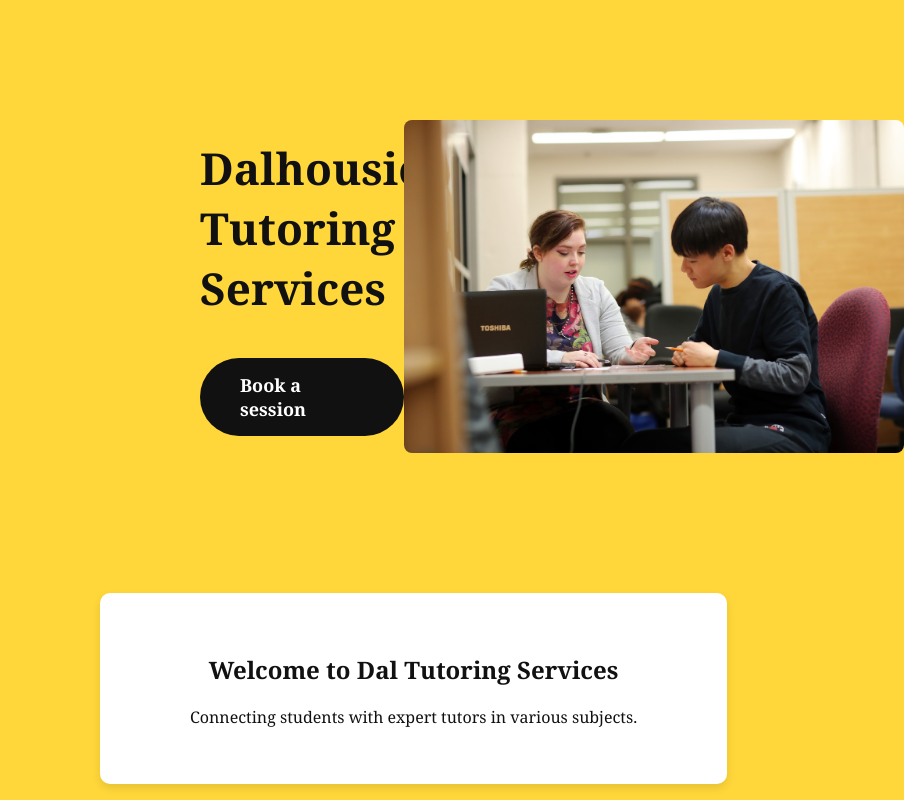
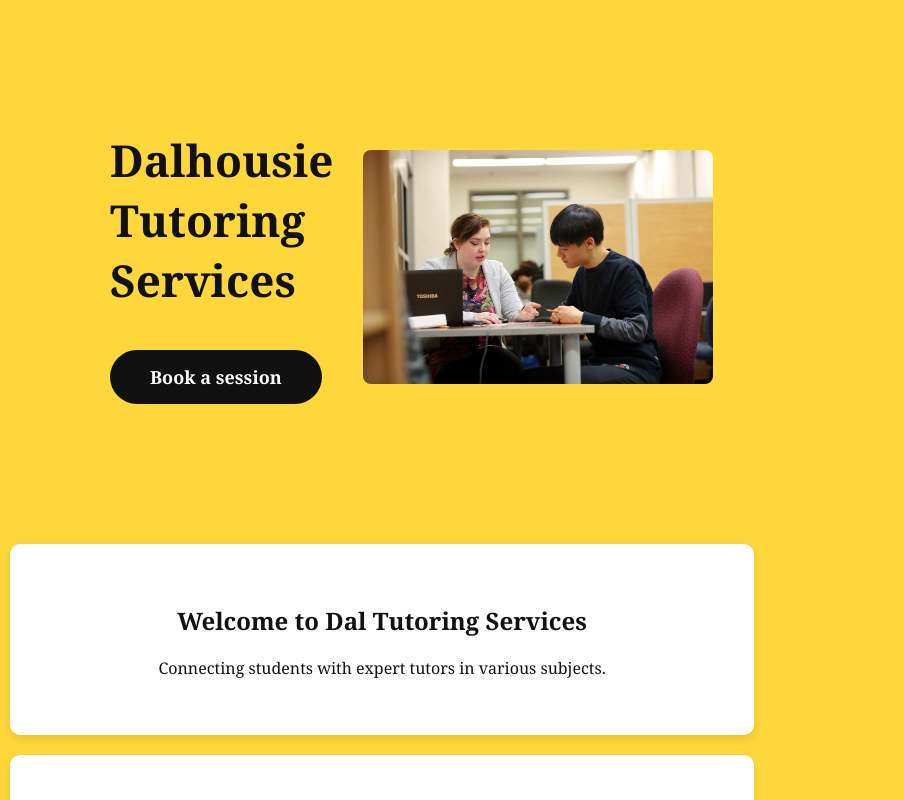
Before and after one commit to NathanSully/CSCI2690FinalProject, a website: page public/index.html in a window 768 px wide. Shown: the top 800 px of the page, 904 px wide, since content can reach past the window. Drawn offline with Linux system fonts and the light colour scheme; no server answers.

Commit message:
push push

```diff
--- a/public/index.html
+++ b/public/index.html
@@ -83,6 +83,27 @@ input {
             height: auto;
             border-radius: 8px;
         }
+
+        /* Media query for tablets */
+@media (min-width: 600px) and (max-width: 1024px) {
+
+    body {
+            margin: 10px 20px 20px 10px;
+            padding: 0;
+            background-color: #FFD73A;
+            font-family: 'Georgia', serif;
+            color: #111;
+        }
+
+    .homepage-img img{
+        width: 350px;
+    }
+
+    .text-section{
+        padding-right: 30px;
+    }
+
+}
 
 
 
--- /dev/null
+++ b/public/style/style.css
@@ -0,0 +1,13 @@
+/* Media query for tablets */
+@media (min-width: 600px) and (max-width: 1024px) {
+    body {
+        font-size: 16px;
+        background-color: blue;
+    }
+    .main-content {
+        padding: 20px;
+    }
+    h1 {
+        font-size: 24px;
+    }
+}
```
Also changed, not shown: templates/header.html (+1 -0 lines).
